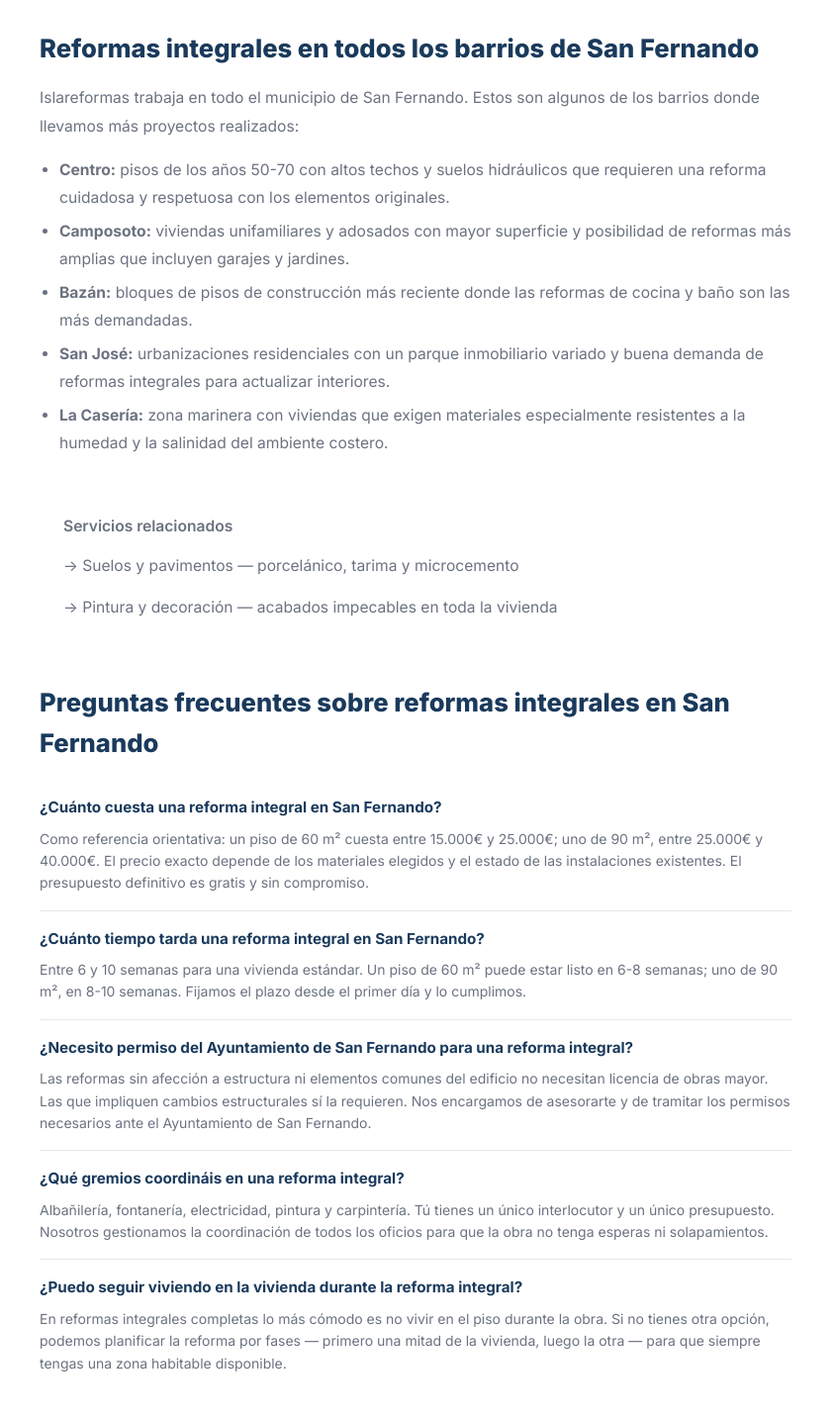
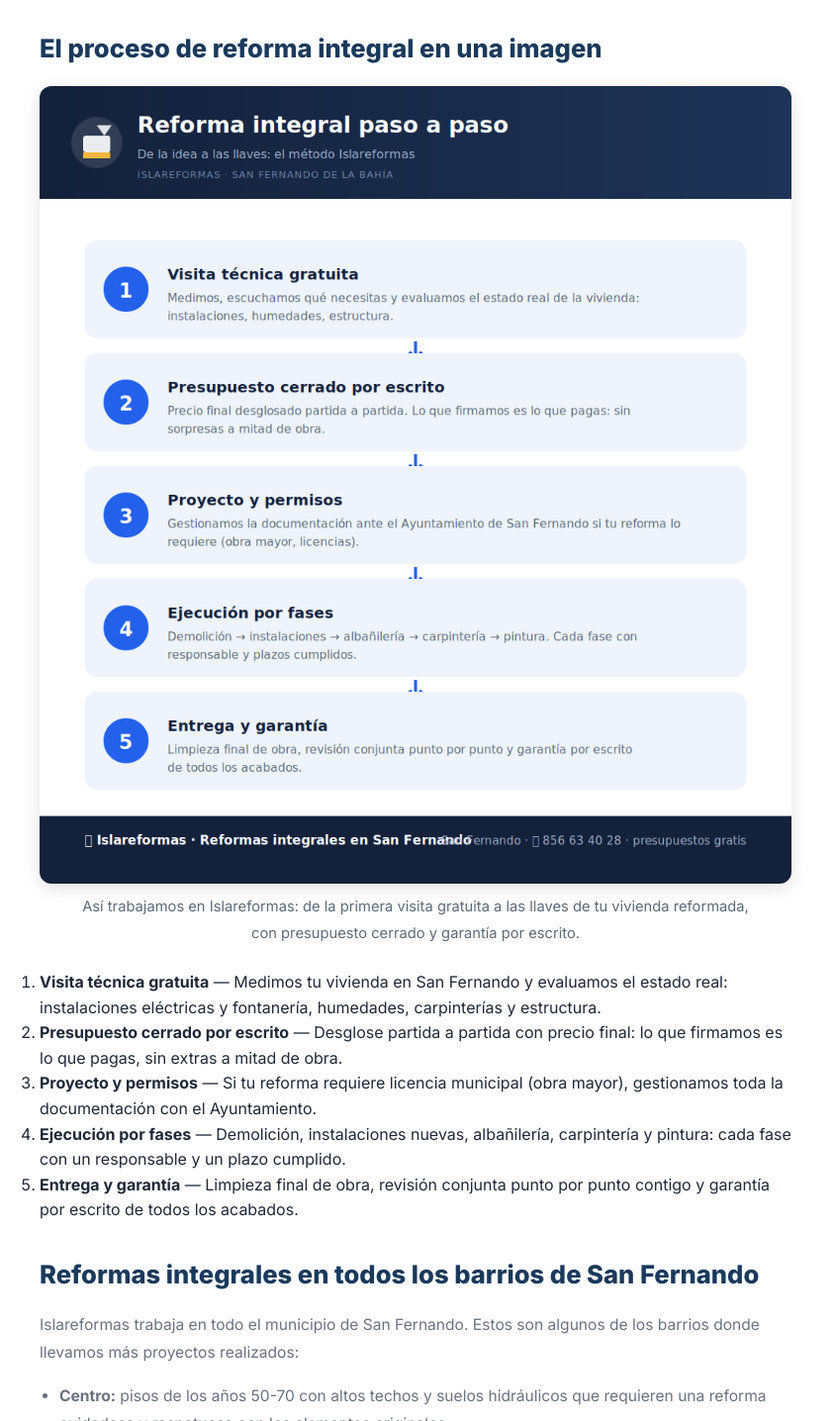
Before and after one commit to NiTTo93/reformassanfernando, a plain HTML site: page reformas-integrales.html in a window 1280 px wide. Shown: the part 3474-4910 px from the top of the page at 99% size, without its empty margins (0-843 px from the left). Drawn offline with Linux system fonts and the light colour scheme.

Commit message:
Infografía proceso reforma integral (propia, effort) + H2 + alt/title/caption + lista HTML espejo de 5 pasos

```diff
--- a/reformas-integrales.html
+++ b/reformas-integrales.html
@@ -217,7 +217,22 @@
         </li>
       </ol>
 
-      <h2>Reformas integrales en todos los barrios de San Fernando</h2>
+
+<h2>El proceso de reforma integral en una imagen</h2>
+<img src="/img/proceso-reforma-integral.png"
+     alt="Infografía del proceso de reforma integral en San Fernando: visita técnica gratuita, presupuesto cerrado, permisos, ejecución por fases y entrega con garantía"
+     title="Proceso de reforma integral paso a paso con Islareformas"
+     style="width:100%;max-width:900px;display:block;margin:18px auto;border-radius:12px;box-shadow:0 4px 18px rgba(0,0,0,.12)"
+     loading="lazy">
+<p style="font-size:.92rem;color:#5d6b78;text-align:center;max-width:700px;margin:-8px auto 24px">Así trabajamos en Islareformas: de la primera visita gratuita a las llaves de tu vivienda reformada, con presupuesto cerrado y garantía por escrito.</p>
+<ol>
+<li><b>Visita técnica gratuita</b> — Medimos tu vivienda en San Fernando y evaluamos el estado real: instalaciones eléctricas y fontanería, humedades, carpinterías y estructura.</li>
+<li><b>Presupuesto cerrado por escrito</b> — Desglose partida a partida con precio final: lo que firmamos es lo que pagas, sin extras a mitad de obra.</li>
+<li><b>Proyecto y permisos</b> — Si tu reforma requiere licencia municipal (obra mayor), gestionamos toda la documentación con el Ayuntamiento.</li>
+<li><b>Ejecución por fases</b> — Demolición, instalaciones nuevas, albañilería, carpintería y pintura: cada fase con un responsable y un plazo cumplido.</li>
+<li><b>Entrega y garantía</b> — Limpieza final de obra, revisión conjunta punto por punto contigo y garantía por escrito de todos los acabados.</li>
+</ol>
+<h2>Reformas integrales en todos los barrios de San Fernando</h2>
       <p>Islareformas trabaja en todo el municipio de San Fernando. Estos son algunos de los barrios donde llevamos más proyectos realizados:</p>
       <ul>
         <li><strong>Centro:</strong> pisos de los años 50-70 con altos techos y suelos hidráulicos que requieren una reforma cuidadosa y respetuosa con los elementos originales.</li>
```
Also changed, not shown: img/proceso-reforma-integral.png (added), img/proceso-reforma-integral.svg (added).
